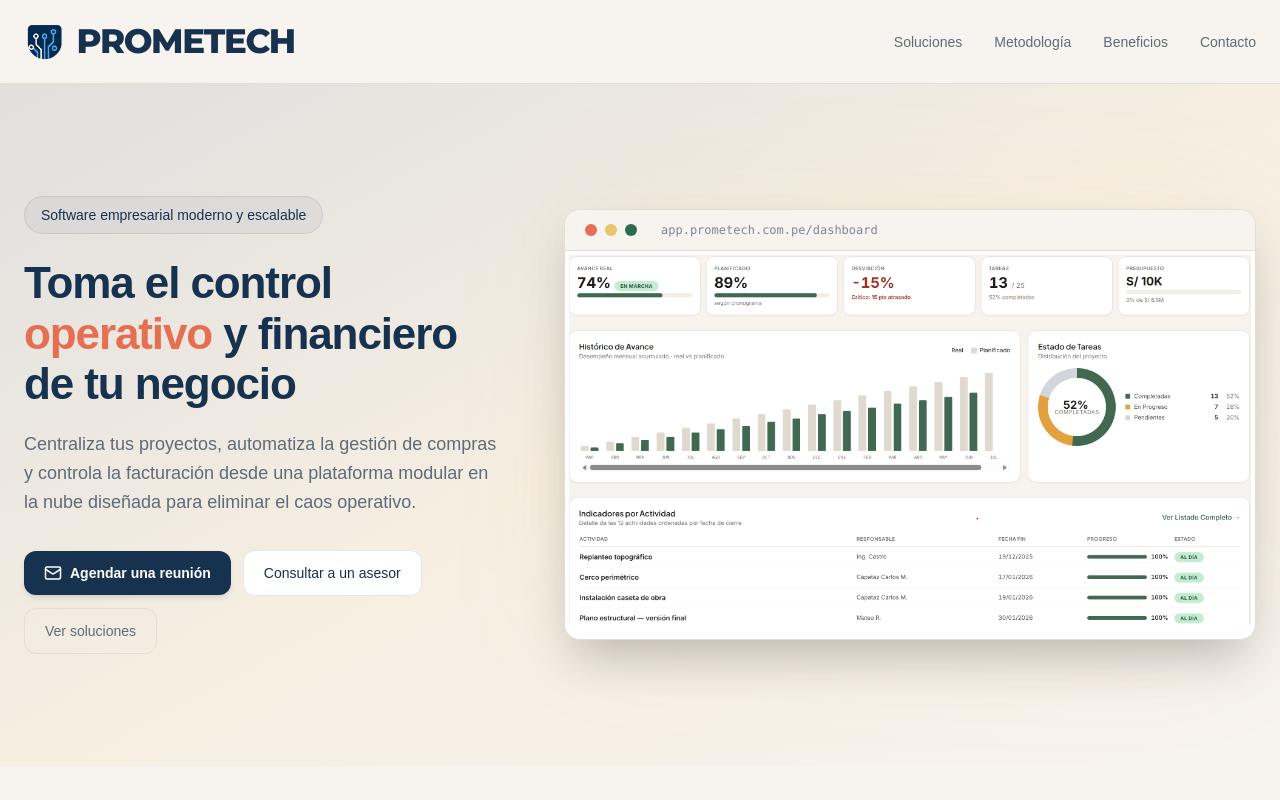
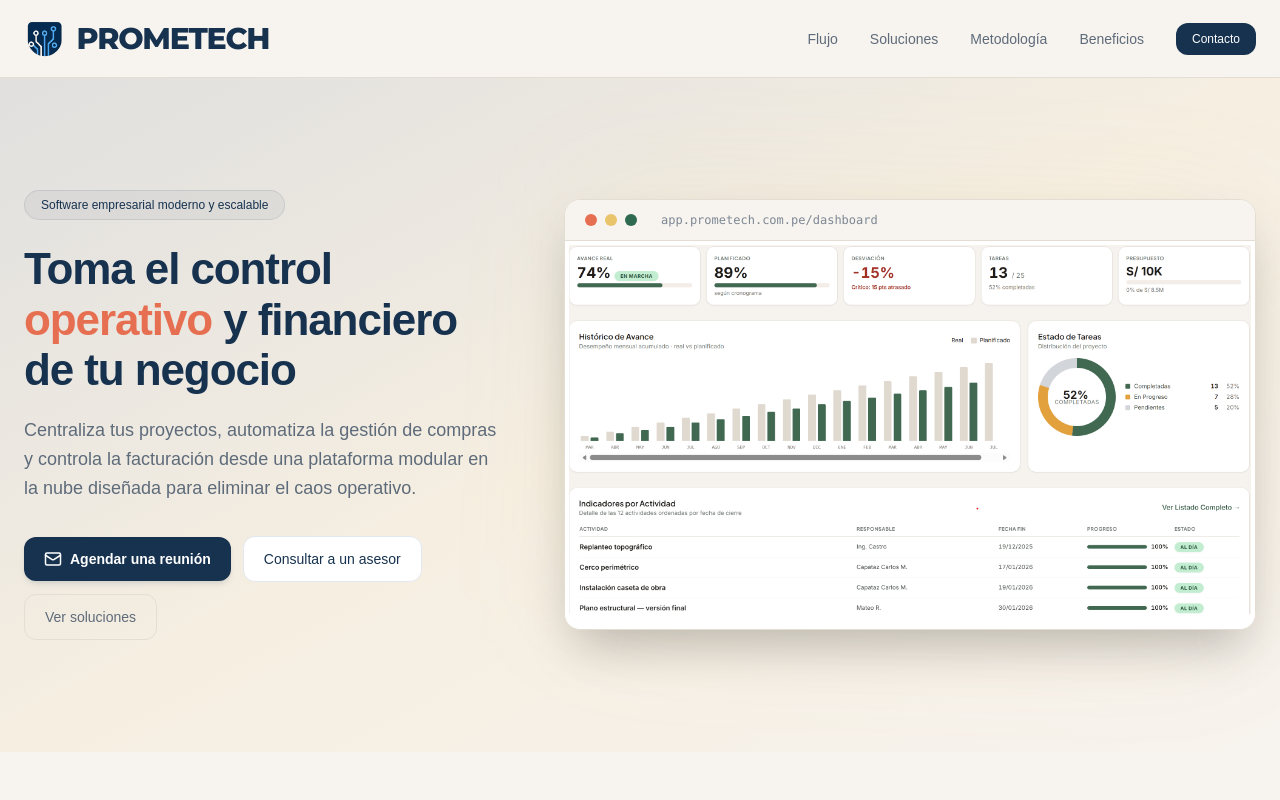
Before and after one commit to alexandermerino-prometech/landing-page, a Next.js app: page / in a window 1280 px wide. Shown: the top 800 px of the page. Built offline with nearby package versions, Linux system fonts and the light colour scheme.

Commit message:
cleaning out the page

```diff
--- a/app/page.tsx
+++ b/app/page.tsx
@@ -20,25 +20,6 @@ const montserrat = Montserrat({
   subsets: ["latin"],
   weight: ["700", "800"],
 });
-
-const caracteristicas = [
-  {
-    titulo: "Unifica tus datos dispersos y obsoletos",
-    imagen: "/imagenes/unifica_tus_datos.png", // Tu imagen del día fatídico [cite: 3]
-  },
-  {
-    titulo: "Centraliza toda tu informacion clave para el negocio",
-    imagen: "/imagenes/centraliza_tus_datos.png", // Tu imagen de centralización [cite: 5]
-  },
-  {
-    titulo: "Optimiza tus flujos de trabajo repetitivos",
-    imagen: "/imagenes/optimiza_tus_flujos.png", // Tu imagen de optimización [cite: 7]
-  },
-  {
-    titulo: "Gana visibilidad total de tu negocio en tiempo real",
-    imagen: "/imagenes/gana_visibilidad.png", // Tu imagen de visibilidad [cite: 8]
-  }
-];
 
 const pasosFlujo = [
   { num: "01", title: "Proyecto", desc: "Alta, definición y kickoff del nuevo proyecto operativo.", icon: FolderKanban, dark: false },
@@ -83,46 +64,21 @@ export default function PrometechLandingPage() {
             <Image
               src="/Logo1.png"
               alt="Logo de Prometech"
-              width={283}
-              height={279}
+              width={40}
+              height={40}
               className="h-10 w-auto"
             />
-
-            <h1
-              className={`${montserrat.className} text-[30px] md:text-[34px] font-black tracking-[-0.04em] text-[#16324F] uppercase`}
-            >
+            <h1 className={`${montserrat.className} text-[26px] md:text-[30px] font-black tracking-[-0.04em] text-[#16324F] uppercase`}>
               PROMETECH
             </h1>
           </div>
 
-          <nav className="hidden md:flex items-center gap-8 text-sm text-[#5E6B7A]">
-            <a
-              href="#soluciones"
-              className="hover:text-[#2D6A4F] transition-colors"
-            >
-              Soluciones
-            </a>
-
-            <a
-              href="#metodologia"
-              className="hover:text-[#2D6A4F] transition-colors"
-            >
-              Metodología
-            </a>
-
-            <a
-              href="#beneficios"
-              className="hover:text-[#2D6A4F] transition-colors"
-            >
-              Beneficios
-            </a>
-
-            <a
-              href="#contacto"
-              className="hover:text-[#2D6A4F] transition-colors"
-            >
-              Contacto
-            </a>
+          <nav className="hidden md:flex items-center gap-8 text-sm font-medium text-[#5E6B7A]">
+            <a href="#flujo" className="hover:text-[#16324F] transition-colors">Flujo</a>
+            <a href="#soluciones" className="hover:text-[#16324F] transition-colors">Soluciones</a>
+            <a href="#metodologia" className="hover:text-[#16324F] transition-colors">Metodología</a>
+            <a href="#beneficios" className="hover:text-[#16324F] transition-colors">Beneficios</a>
+            <a href="#contacto" className="bg-[#16324F] text-white px-4 py-2 rounded-xl text-xs hover:bg-[#1d436a] transition-all">Contacto</a>
           </nav>
         </div>
       </header>
@@ -134,7 +90,7 @@ export default function PrometechLandingPage() {
         <div className="max-w-7xl mx-auto px-6 py-20 lg:py-28 relative z-10 grid grid-cols-1 lg:grid-cols-12 gap-16 items-center">
           {/* Bloque Izquierdo: Textos y Acciones */}
           <div className="lg:col-span-5 flex flex-col justify-center">
-            <div className="inline-flex items-center w-fit rounded-full border border-[#16324F]/10 bg-[#16324F]/5 px-4 py-2 text-sm text-[#16324F] mb-6">
+            <div className="inline-flex items-center w-fit rounded-full border border-[#16324F]/10 bg-[#16324F]/5 px-4 py-1.5 text-xs font-medium text-[#16324F] mb-6 self-start">
               Software empresarial moderno y escalable
             </div>
 
@@ -217,6 +173,8 @@ export default function PrometechLandingPage() {
 
         </div>
       </section>
+
+
 
 
       {/* SECCIÓN ANIMADA CON MOTION SCROLL */}
@@ -414,13 +372,13 @@ export default function PrometechLandingPage() {
                 key={index}
                 className="bg-white rounded-3xl overflow-hidden border border-[#E4DDD4] shadow-sm hover:shadow-xl transition-all duration-300 hover:-translate-y-1"
               >
+                <div className="relative w-full h-48 bg-slate-100">
                   <Image
                     src={step.image}
                     alt={step.title}
-                  width={100}
-                  height={100}
-                  className="w-full h-56 object-cover"
-                />
+                    fill
+                    className="object-cover" />
+                </div>
 
                 <div className="p-6">
                   <span className="text-sm font-semibold text-[#E76F51]">
@@ -461,13 +419,13 @@ export default function PrometechLandingPage() {
                 key={index}
                 className="bg-white rounded-3xl overflow-hidden border border-[#E4DDD4] shadow-sm hover:shadow-xl transition-all duration-300 hover:-translate-y-1"
               >
+                <div className="relative w-full h-48 bg-slate-100">
                   <Image
                     src={step.image}
                     alt={step.title}
-                  width={100}
-                  height={100}
-                  className="w-full h-56 object-cover"
-                />
+                    fill
+                    className="object-cover" />
+                </div>
 
                 <div className="p-6">
                   <span className="text-sm font-semibold text-[#E76F51]">
```
Lines whose indentation alone changed are shown as unchanged.
